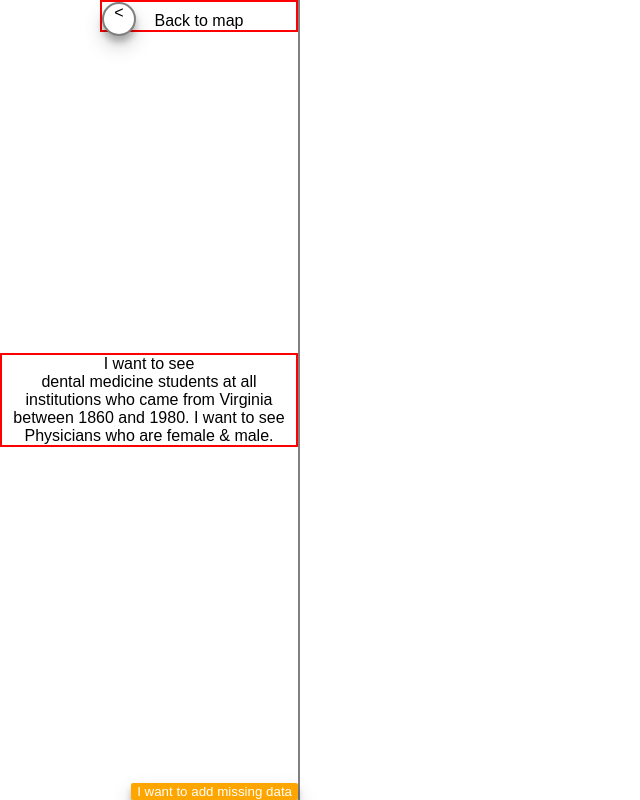
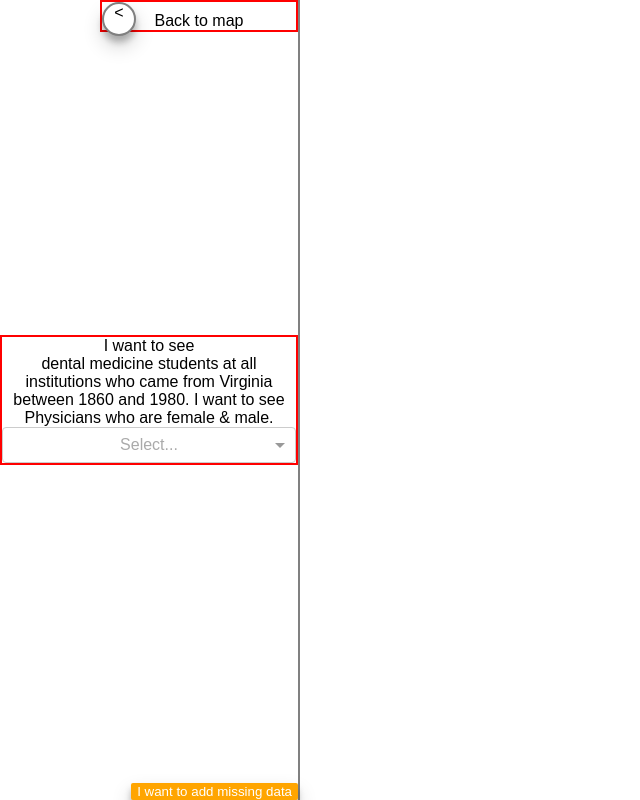
Before and after one commit to ludwigfrank/bam-visualization, a React (Create React App) app: page / in a window 1280 px wide. Shown: the whole page, without its empty margins (0-640 px from the left). Built offline with nearby package versions, Linux system fonts and the light colour scheme; the HTML template or start-up script is replaced by a standard one.

Commit message:
feat: Add select input

```diff
--- a/src/components/Sidebar.jsx
+++ b/src/components/Sidebar.jsx
@@ -57,7 +57,8 @@ export default class Sidebar extends React.Component {
     constructor (props) {
         super (props);
         this.state = {
-            expanded: false
+            expanded: false,
+            selectedOption: ''
         }
 
         this.hideSidebar = this.hideSidebar.bind(this);
@@ -69,7 +70,12 @@ export default class Sidebar extends React.Component {
     addMissingData() {
         console.log('add missing data');
     }
+    handleSelectChange = (selectedOption) => {
+        this.setState({ selectedOption });
+        console.log(`Selected: ${selectedOption.label}`);
+    }
     render () {
+        const { selectedOption } = this.state;
         return (
             <SidebarContainer expanded={this.state.expanded}>
                 <BackButton
@@ -83,6 +89,15 @@ export default class Sidebar extends React.Component {
                     <div>
                         {'dental medicine students at all institutions who came from Virginia between 1860 and 1980. I want to see Physicians who are female & male.'}
                     </div>
+                    <Select
+                        name="form-field-name"
+                        value={selectedOption}
+                        onChange={this.handleSelectChange}
+                        options={[
+                        { value: 'one', label: 'One' },
+                        { value: 'two', label: 'Two' },
+                        ]}
+                />
                 </SidebarContent>
 
                 <AddDataButton
```
